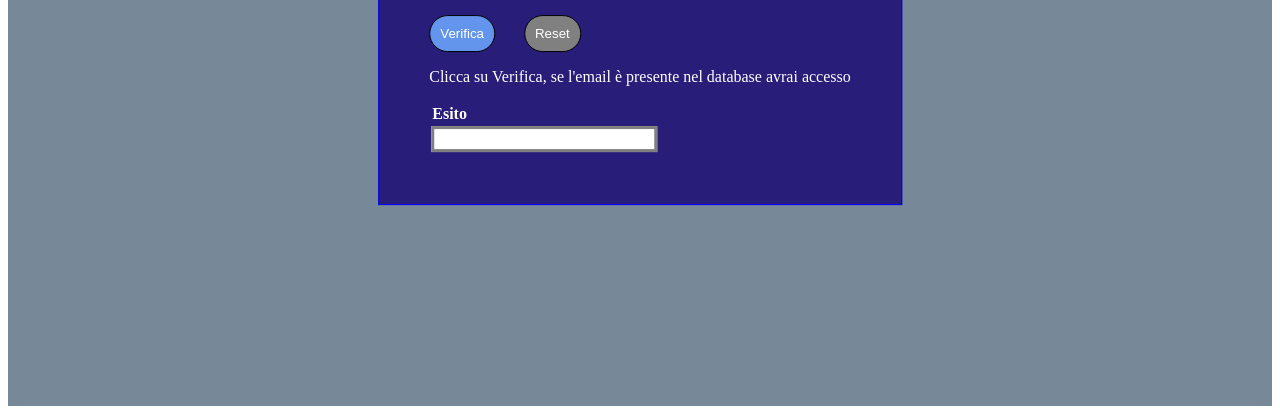
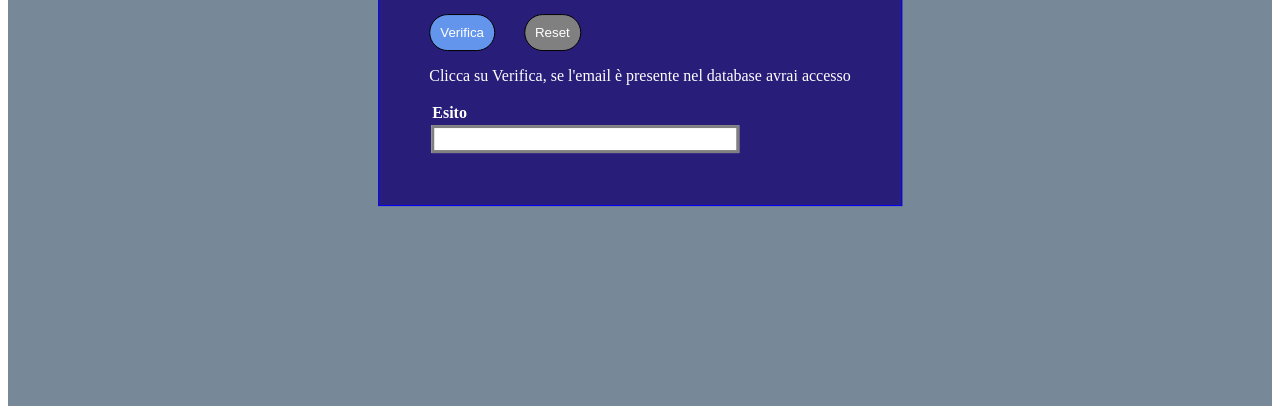
Before and after one commit to Vinc-78/js-mail-dadi, a plain HTML site: page bonus email/index.html in a window 1280 px wide. Shown: the part 402-816 px from the top of the page. Drawn offline with Linux system fonts and the light colour scheme.

Commit message:
bonus email ottimizzato css

```diff
--- a/bonus email/css/style.css
+++ b/bonus email/css/style.css
@@ -43,7 +43,7 @@
 table{text-align: left;}
 
 .esito{ background-color: white;
-        min-width: 200px;
-        padding: 10px 10px;
+        min-width: 300px;
+        height: 20px;
         color: black;
         border:3px solid grey;}
--- a/bonus email/js/script.js
+++ b/bonus email/js/script.js
@@ -68,7 +68,7 @@ console.log(emailUtente);
 //funzione di reset dei dati
 reset.addEventListener("click", function () {
 
-
+    emailInserita.value="";
     esito.textContent="";
     esito.style.color="black"
     esito.style.borderColor="grey"
```
